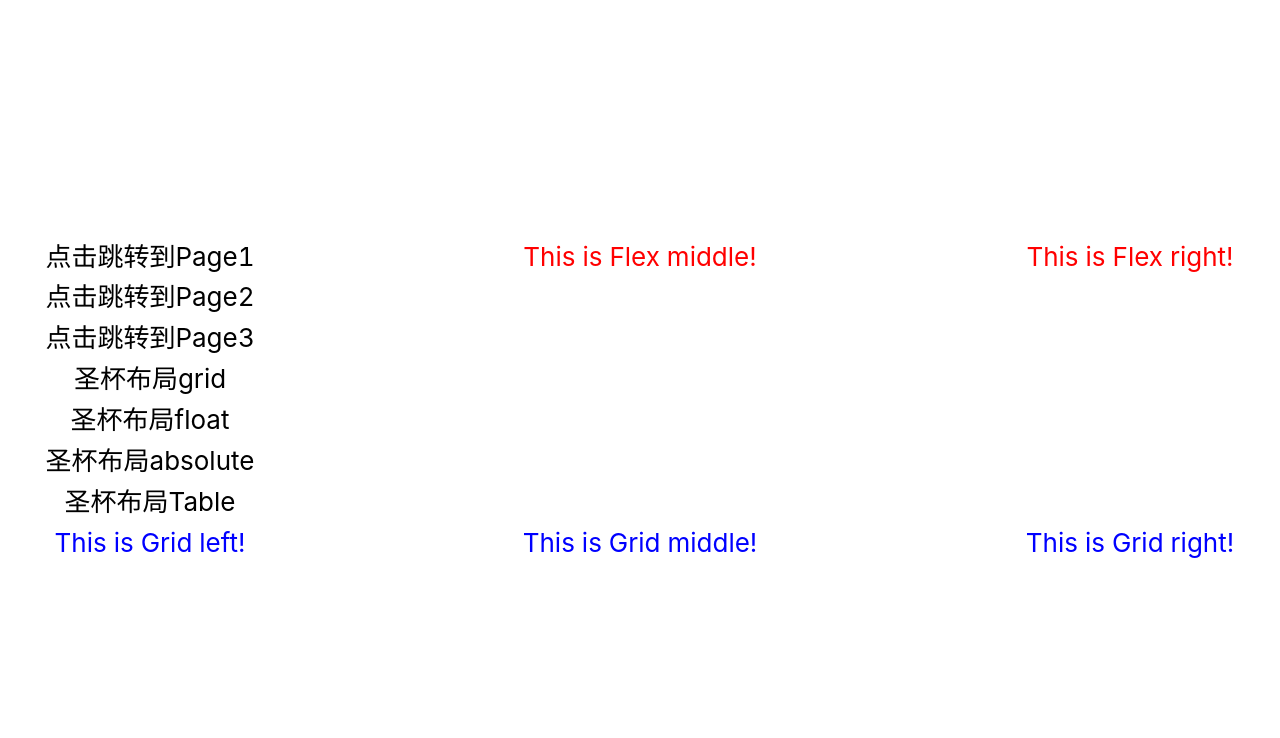
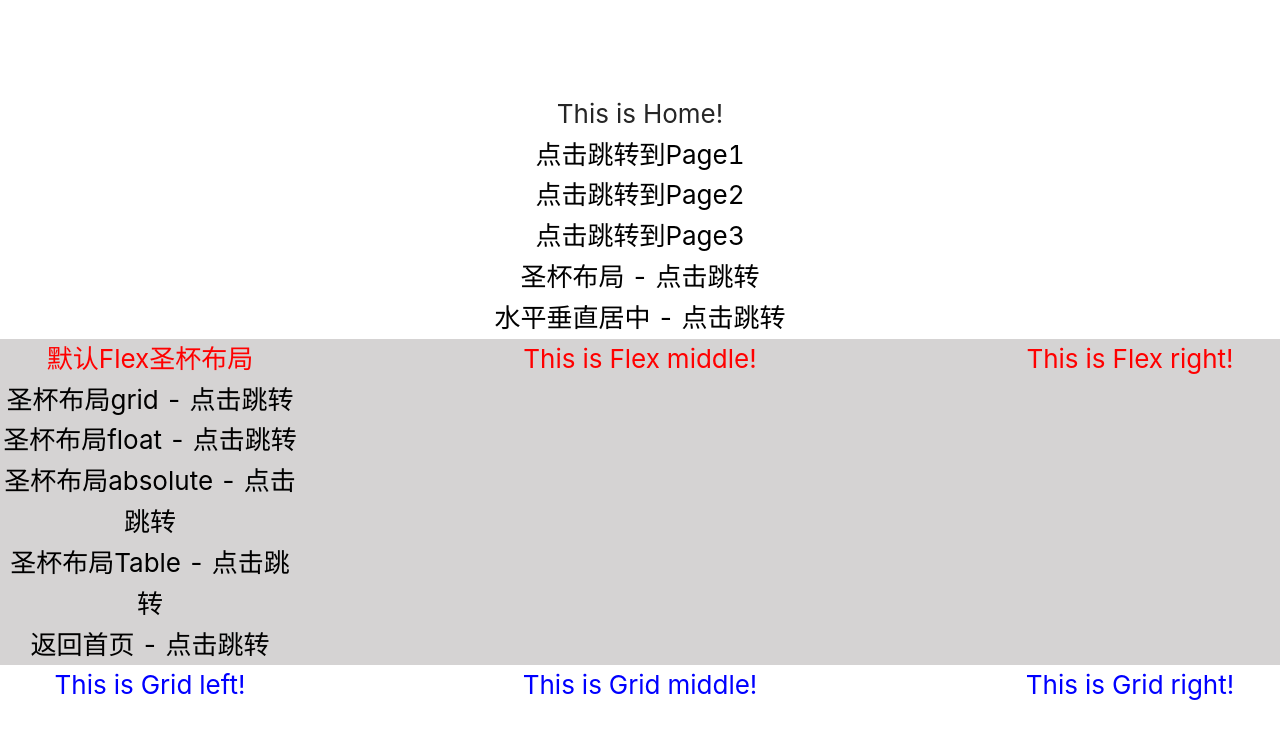
Before and after one commit to Yodonicc/practiceWithDim, a React app in the folder my-app/: page /shengbeiLayout/Grid in a window 1280 px wide. Shown: the top 738 px of the page. Built offline with nearby package versions, Linux system fonts and the light colour scheme; no server answers.

Commit message:
add flex center

```diff
--- a/my-app/src/App.js
+++ b/my-app/src/App.js
@@ -3,16 +3,18 @@ import React from 'react';
 //import { Counter } from './features/counter/Counter';
 //import { Router,Route } from 'react-router';
 import { BrowserRouter as Router, Route } from "react-router-dom";
-//import Home from './Home';
-import Home from './purecss/Home';
+import Home from './Home';
+// eslint-disable-next-line no-unused-vars
 import Homeexact from './Homeexact';
 import Page1 from './Page1.js';
 import Page2 from './Page2.js';
 import SiderLayout from './antd/SiderLayout.js';
+import HomeFlex from './purecss/shengbeiLayout/HomeFlex.js';
 import Grid from './purecss/shengbeiLayout/Grid.js';
 import Float from './purecss/shengbeiLayout/Float.js';
 import Absolute from './purecss/shengbeiLayout/Absolute.js';
 import Table from './purecss/shengbeiLayout/Table.js';
+import HomeCenterFlex from './purecss/center/HomeFlex.js';
 // eslint-disable-next-line no-unused-vars
 import { DatePicker } from 'antd';
 import axios from 'axios'
@@ -35,13 +37,15 @@ function App() {
         <header className="App-header">
           <span>
             <Route path="/" component={Home} />
-            <Route exact path="/" component={Homeexact} />
+            <Route path="/shengbeiLayout" component={HomeFlex} />
+            {/* <Route exact path="/" component={Homeexact} /> */}
             <Route path="/Page1" component={Page1} />
             <Route path="/Page2" component={Page2} />
             <Route path="/shengbeiLayout/Grid" component={Grid} />
             <Route path="/shengbeiLayout/Float" component={Float} />
             <Route path="/shengbeiLayout/Absolute" component={Absolute} />
             <Route path="/shengbeiLayout/Table" component={Table} />
+            <Route path="/center" component={HomeCenterFlex} />
             {/* <DatePicker /> */}
           </span>
         </header>
--- a/my-app/src/Home.js
+++ b/my-app/src/Home.js
@@ -16,6 +16,12 @@ return(
 <Link to="/Page3/" style={{color:'black'}}>
 <div>点击跳转到Page3</div>
 </Link>
+<Link to="/shengbeiLayout" style={{color:'black'}}>
+<div>圣杯布局 - 点击跳转</div>
+</Link>
+<Link to="/center" style={{color:'black'}}>
+<div>水平垂直居中 - 点击跳转</div>
+</Link>
 </div>
 </div>
 );
--- /dev/null
+++ b/my-app/src/purecss/center/HomeFlex.js
@@ -0,0 +1,34 @@
+import React from 'react';
+import { Link } from 'react-router-dom';
+import styles from './HomeFlex.module.less'
+
+class HomeFlex extends React.Component{
+    render(){
+        return(
+            <div className={styles.pageroot}>
+                <div className={styles.left}>
+                    <div>默认Flex布局</div>
+                    <Link to="/shengbeiLayout/Grid" style={{color:'black'}}>
+                        <div>圣杯布局grid - 点击跳转</div>
+                    </Link>
+                    <Link to="/shengbeiLayout/Float" style={{color:'black'}}>
+                        <div>圣杯布局float - 点击跳转</div>
+                    </Link>
+                    <Link to="/shengbeiLayout/Absolute" style={{color:'black'}}>
+                        <div>圣杯布局absolute - 点击跳转</div>
+                    </Link>
+                    <Link to="/shengbeiLayout/Table" style={{color:'black'}}>
+                        <div>圣杯布局Table - 点击跳转</div>
+                    </Link>
+                    <Link to="/" style={{color:'black'}}>
+                        <div>返回首页 - 点击跳转</div>
+                    </Link>
+                </div>
+                <div className={styles.middle}>This is Flex <strong>center</strong>!</div>
+                <div className={styles.right}>This is Flex right!</div>
+            </div>
+        );
+    }
+}
+
+export default HomeFlex;
--- /dev/null
+++ b/my-app/src/purecss/center/HomeFlex.module.less
@@ -0,0 +1,22 @@
+.pageroot{
+    display: flex;
+    width: 100vw;
+    color: red;
+    background-color: rgb(213, 211, 211);
+}
+
+.left{
+    width: 300px;
+}
+
+.right{
+    width: 300px;
+}
+
+.middle{
+    display: flex;
+    align-items: flex-start;
+    justify-content: flex-end;
+    flex: 1;
+    background-color: rgb(244, 172, 172);
+}
--- a/my-app/src/purecss/Home.js
+++ b/my-app/src/purecss/shengbeiLayout/HomeFlex.js
@@ -1,32 +1,27 @@
 import React from 'react';
 import { Link } from 'react-router-dom';
-import styles from './Home.module.less'
+import styles from './HomeFlex.module.less'
 
-class Home extends React.Component{
+class HomeFlex extends React.Component{
     render(){
         return(
             <div className={styles.pageroot}>
                 <div className={styles.left}>
-                    <Link to="/Page1/" style={{color:'black'}}>
-                        <div>点击跳转到Page1</div>
-                    </Link>
-                    <Link to="/Page2/" style={{color:'black'}}>
-                        <div>点击跳转到Page2</div>
-                    </Link>
-                    <Link to="/Page3/" style={{color:'black'}}>
-                        <div>点击跳转到Page3</div>
-                    </Link>
+                    <div>默认Flex圣杯布局</div>
                     <Link to="/shengbeiLayout/Grid" style={{color:'black'}}>
-                        <div>圣杯布局grid</div>
+                        <div>圣杯布局grid - 点击跳转</div>
                     </Link>
                     <Link to="/shengbeiLayout/Float" style={{color:'black'}}>
-                        <div>圣杯布局float</div>
+                        <div>圣杯布局float - 点击跳转</div>
                     </Link>
                     <Link to="/shengbeiLayout/Absolute" style={{color:'black'}}>
-                        <div>圣杯布局absolute</div>
+                        <div>圣杯布局absolute - 点击跳转</div>
                     </Link>
                     <Link to="/shengbeiLayout/Table" style={{color:'black'}}>
-                        <div>圣杯布局Table</div>
+                        <div>圣杯布局Table - 点击跳转</div>
+                    </Link>
+                    <Link to="/" style={{color:'black'}}>
+                        <div>返回首页 - 点击跳转</div>
                     </Link>
                 </div>
                 <div className={styles.middle}>This is Flex middle!</div>
@@ -36,4 +31,4 @@ class Home extends React.Component{
     }
 }
 
-export default Home;
+export default HomeFlex;
--- a/my-app/src/purecss/Home.module.less
+++ b/my-app/src/purecss/shengbeiLayout/HomeFlex.module.less
@@ -2,6 +2,7 @@
     display: flex;
     width: 100vw;
     color: red;
+    background-color: rgb(213, 211, 211);
 }
 
 .left{
```
